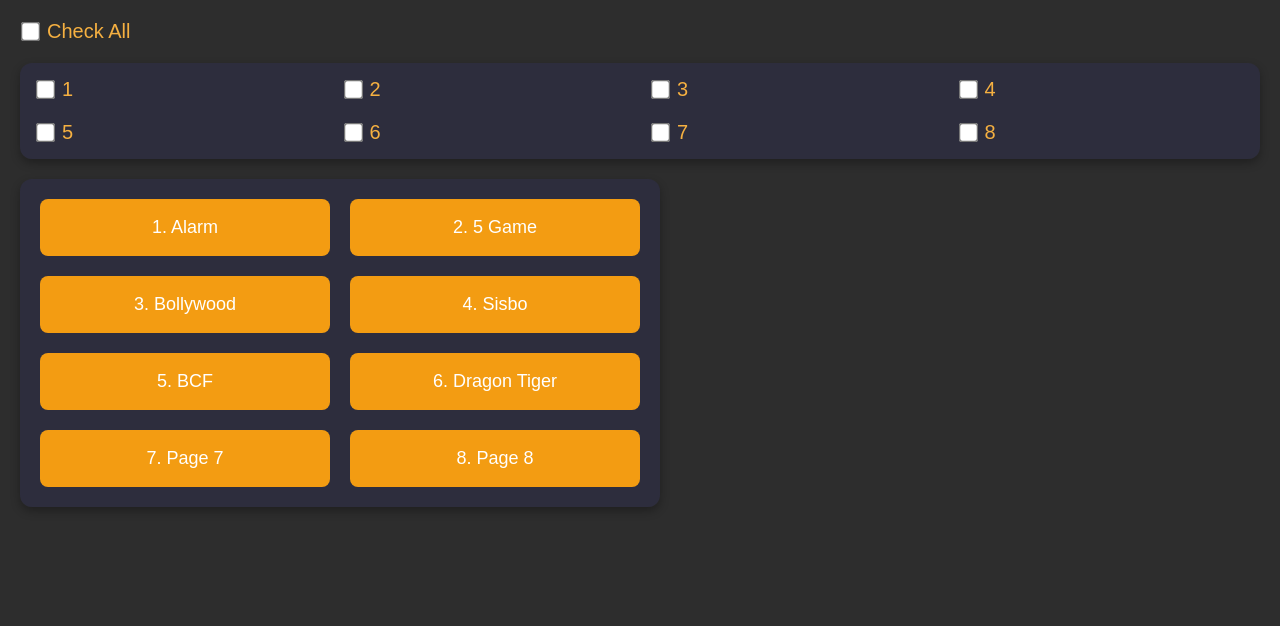
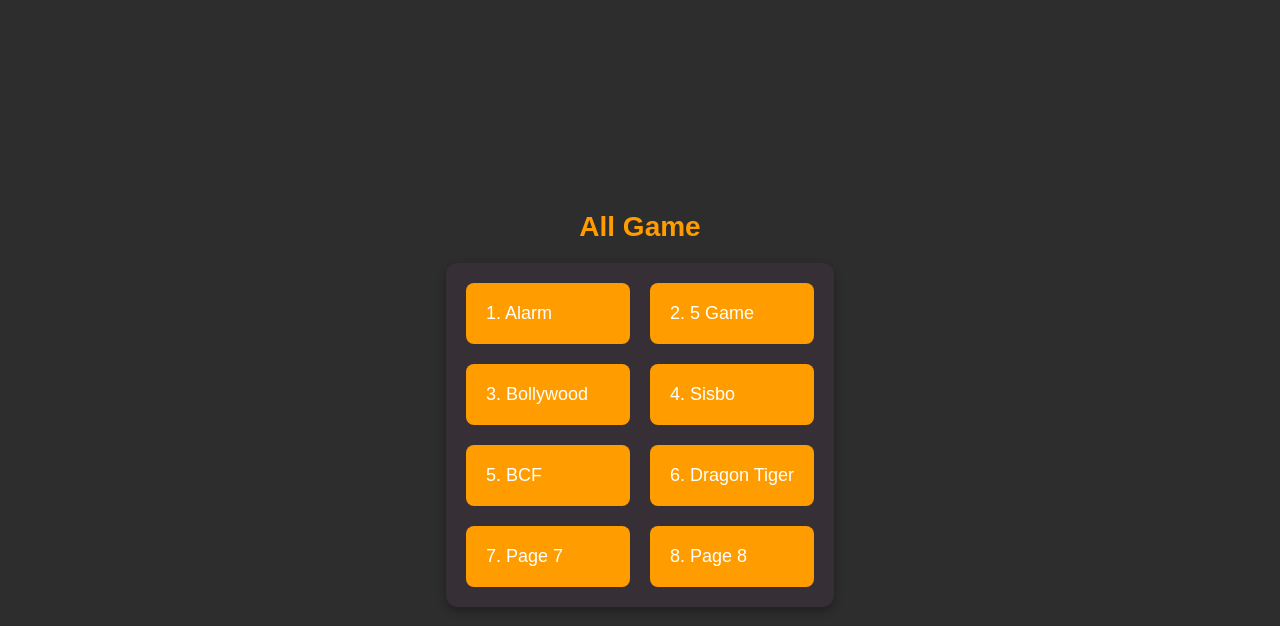
Before and after one commit to ajay7858/all, a plain HTML site: page index.html in a window 1280 px wide. Drawn offline with Linux system fonts and the light colour scheme.

Commit message:
Update index.html

```diff
--- a/index.html
+++ b/index.html
@@ -1,61 +1,50 @@
 <!DOCTYPE html>
 <html lang="en">
+
 <head>
     <meta charset="UTF-8">
     <meta name="viewport" content="width=device-width, initial-scale=1.0">
-    <title>Websites Buttons with Checkboxes</title>
+    <title>Website Buttons with Back Option</title>
     <style>
         /* General Styling */
         body {
             font-family: 'Arial', sans-serif;
-            background-color: #2d2d2d; /* Dark background */
+            background-color: #2d2d2d;
             color: #fff;
             margin: 0;
-            padding: 20px;
+            padding: 0;
+            display: flex;
+            align-items: center;
+            justify-content: center;
+            height: 100vh;
+            overflow: hidden;
+            flex-direction: column;
         }
 
-        /* Container for the checkboxes */
-        .checkbox-container {
-            display: grid;
-            grid-template-columns: 1fr 1fr 1fr 1fr;
-            gap: 20px;
+        /* Heading Styling */
+        h1 {
+            font-size: 28px;
             margin-bottom: 20px;
-            margin-top: 20px;
-            padding: 15px;
-            background-color: rgba(45, 45, 65, 0.8); /* Dark background with transparency */
-            border-radius: 12px;
-            box-shadow: 0 4px 10px rgba(0, 0, 0, 0.3);
-        }
+            color: #ff9d00;
+            text-align: center;
 
-        /* Styling for checkbox and label */
-        label {
-            font-size: 20px;
-            color: #f5b041; /* Golden color for checkbox text */
-            display: flex;
-            align-items: center;
-            cursor: pointer;
-        }
-
-        /* Styling for individual checkboxes */
-        input[type="checkbox"] {
-            transform: scale(1.5); /* Larger checkboxes */
-            margin-right: 10px;
-            accent-color: #f5b041; /* Golden accent color */
         }
 
         /* Button Container Styling */
-        .button-container {
+        .button-container,
+        .iframe-container {
             display: grid;
             grid-template-columns: 1fr 1fr;
             gap: 20px;
             max-width: 600px;
-            background-color: rgba(45, 45, 65, 0.8); /* Dark background */
+            background-color: rgb(55, 47, 54);
             padding: 20px;
             border-radius: 12px;
             box-shadow: 0 4px 10px rgba(0, 0, 0, 0.3);
+            text-align: center;
         }
 
-        /* Button Styling */
+        /* Main Button Styling */
         button {
             width: 100%;
             padding: 18px 0;
@@ -64,125 +53,109 @@
             border-radius: 8px;
             cursor: pointer;
             color: #ffffff;
-            background-color: #f39c12; /* Golden background for buttons */
+            background-color: #ff9d00;
             transition: background-color 0.3s, transform 0.2s;
-            text-align: center;
+            text-align: left;
+            padding: 20px;
         }
 
         button:hover {
-            background-color: #e67e22; /* Darker gold on hover */
+            background-color: #e67e22;
             transform: scale(1.05);
         }
 
-        /* Hover effect on buttons */
         button:focus {
             outline: none;
         }
 
+        /* Small Fixed Back Button */
+        .back-button {
+            display: none;
+            position: fixed;
+            top: 10px;
+            left: 15px;
+            text-align: center;
+            padding: 5px 10px;
+            font-size: 20px;
+            background-color: #f39c12;
+            color: #ffffff;
+            border: none;
+            border-radius: 5px;
+            cursor: pointer;
+            z-index: 1000;
+            box-shadow: 0 4px 6px rgba(0, 0, 0, 0.2);
+            height: 36px;
+            width: 97px;
+        }
+
+        .back-button:hover {
+            background-color: #e67e22;
+        }
+
+        /* iFrame Styling */
+        .iframe-container {
+            display: none;
+            width: 100%;
+            height: 100%;
+        }
+
+        iframe {
+            width: 100%;
+            height: 80vh;
+            border: none;
+            border-radius: 12px;
+        }
+
     </style>
 </head>
+
 <body>
-    <!-- Master Checkbox to Check All -->
-    <div>
-        <label>
-            <input type="checkbox" id="masterCheckbox" onchange="toggleAllCheckboxes()"> Check All
-        </label>
+    <!-- Heading for the Game List -->
+    <h1>All Game</h1>
+
+    <!-- Back Button -->
+    <button class="back-button" onclick="goBack()">Back</button>
+
+    <!-- Main Buttons for each website -->
+    <div class="button-container">
+        <button onclick="openPage('https://ajay7858.github.io/alarm2-/')">1. Alarm</button>
+        <button onclick="openPage('https://ajay7858.github.io/5/')">2. 5 Game</button>
+        <button onclick="openPage('https://ajay7858.github.io/bollywood/')">3. Bollywood</button>
+        <button onclick="openPage('https://ajay7858.github.io/sisbo/')">4. Sisbo</button>
+        <button onclick="openPage('https://ajay7858.github.io/bcf/')">5. BCF</button>
+        <button onclick="openPage('https://ajay7858.github.io/DragonT/')">6. Dragon Tiger</button>
+        <button onclick="openPage('https://ajay7858.github.io/page7/')">7. Page 7</button>
+        <button onclick="openPage('https://ajay7858.github.io/page8/')">8. Page 8</button>
     </div>
 
-    <!-- Checkboxes for controlling button visibility -->
-    <div class="checkbox-container">
-        <label><input type="checkbox" id="checkbox1" onchange="toggleButton(1)"> 1</label>
-        <label><input type="checkbox" id="checkbox2" onchange="toggleButton(2)"> 2</label>
-        <label><input type="checkbox" id="checkbox3" onchange="toggleButton(3)"> 3</label>
-        <label><input type="checkbox" id="checkbox4" onchange="toggleButton(4)"> 4</label>
-        <label><input type="checkbox" id="checkbox5" onchange="toggleButton(5)"> 5</label>
-        <label><input type="checkbox" id="checkbox6" onchange="toggleButton(6)"> 6</label>
-        <label><input type="checkbox" id="checkbox7" onchange="toggleButton(7)"> 7</label>
-        <label><input type="checkbox" id="checkbox8" onchange="toggleButton(8)"> 8</label>
-    </div>
-
-    <!-- Buttons for each website -->
-    <div class="button-container">
-        <button id="button1" onclick="openPage('https://ajay7858.github.io/alarm2-/')">1. Alarm</button>
-        <button id="button2" onclick="openPage('https://ajay7858.github.io/5/')">2. 5 Game</button>
-        <button id="button3" onclick="openPage('https://ajay7858.github.io/bollywood/')">3. Bollywood</button>
-        <button id="button4" onclick="openPage('https://ajay7858.github.io/sisbo/')">4. Sisbo</button>
-        <button id="button5" onclick="openPage('https://ajay7858.github.io/bcf/')">5. BCF</button>
-        <button id="button6" onclick="openPage('https://ajay7858.github.io/DragonT/')">6. Dragon Tiger</button>
-        <button id="button7" onclick="openPage('https://ajay7858.github.io/page7/')">7. Page 7</button>
-        <button id="button8" onclick="openPage('https://ajay7858.github.io/page8/')">8. Page 8</button>
+    <!-- iFrame Container to load external pages -->
+    <div class="iframe-container">
+        <iframe id="iframeContent" src=""></iframe>
     </div>
 
     <script>
-        // Function to show/hide button based on checkbox state
-        function toggleButton(buttonNumber) {
-            const button = document.getElementById(`button${buttonNumber}`);
-            const checkbox = document.getElementById(`checkbox${buttonNumber}`);
+        // Function to open page within the iframe
+        function openPage(url) {
+            // Show the "Back" button and iframe, hide the main buttons
+            document.querySelector('.back-button').style.display = 'block';
+            document.querySelector('.button-container').style.display = 'none';
+            document.querySelector('.iframe-container').style.display = 'block';
 
-            // If checkbox is checked, show the button
-            if (checkbox.checked) {
-                button.style.display = "block";
-            } else {
-                button.style.display = "none";
-            }
-
-            // Save checkbox state to localStorage
-            saveCheckboxState();
+            // Set the iframe's source to the selected URL
+            document.getElementById('iframeContent').src = url;
         }
 
-        // Function to open page in new tab and add back button
-        function openPage(url) {
-            const newTab = window.open(url, '_blank');
-            newTab.onload = function () {
-                const backButton = newTab.document.createElement("button");
-                backButton.textContent = "Go Back";
-                backButton.style = "position: fixed; top: 10px; left: 10px; padding: 10px 20px; font-size: 14px; background-color: #f39c12; color: #fff; border: none; border-radius: 5px; cursor: pointer;";
-                backButton.onclick = function() {
-                    newTab.close();
-                };
-                newTab.document.body.insertBefore(backButton, newTab.document.body.firstChild);
-            };
+        // Function to go back to the main screen
+        function goBack() {
+            // Hide the "Back" button and iframe, show the main buttons
+            document.querySelector('.back-button').style.display = 'none';
+            document.querySelector('.button-container').style.display = 'grid';
+            document.querySelector('.iframe-container').style.display = 'none';
+
+            // Clear the iframe source to stop loading the previous page
+            document.getElementById('iframeContent').src = "";
         }
-
-        // Function to toggle all checkboxes when master checkbox is checked
-        function toggleAllCheckboxes() {
-            const masterCheckbox = document.getElementById('masterCheckbox');
-            const checkboxes = document.querySelectorAll('.checkbox-container input[type="checkbox"]');
-            checkboxes.forEach(checkbox => {
-                checkbox.checked = masterCheckbox.checked;
-                toggleButton(parseInt(checkbox.id.replace('checkbox', ''))); // Show or hide corresponding button
-            });
-
-            // Save checkbox state to localStorage
-            saveCheckboxState();
-        }
-
-        // Save the state of checkboxes to localStorage
-        function saveCheckboxState() {
-            let checkboxStates = {};
-            for (let i = 1; i <= 8; i++) {
-                checkboxStates[i] = document.getElementById(`checkbox${i}`).checked;
-            }
-            localStorage.setItem('checkboxStates', JSON.stringify(checkboxStates));
-        }
-
-        // Load the saved state of checkboxes from localStorage
-        function loadCheckboxState() {
-            let savedState = JSON.parse(localStorage.getItem('checkboxStates'));
-            if (savedState) {
-                for (let i = 1; i <= 8; i++) {
-                    const checkbox = document.getElementById(`checkbox${i}`);
-                    const isChecked = savedState[i];
-                    checkbox.checked = isChecked;
-                    toggleButton(i); // Update buttons based on saved checkbox state
-                }
-            }
-        }
-
-        // Initially display all checked buttons (default all checkboxes are unchecked)
-        window.onload = function() {
-            loadCheckboxState(); // Load the saved checkbox state when the page loads
-        };
     </script>
 </body>
+
 </html>
```
